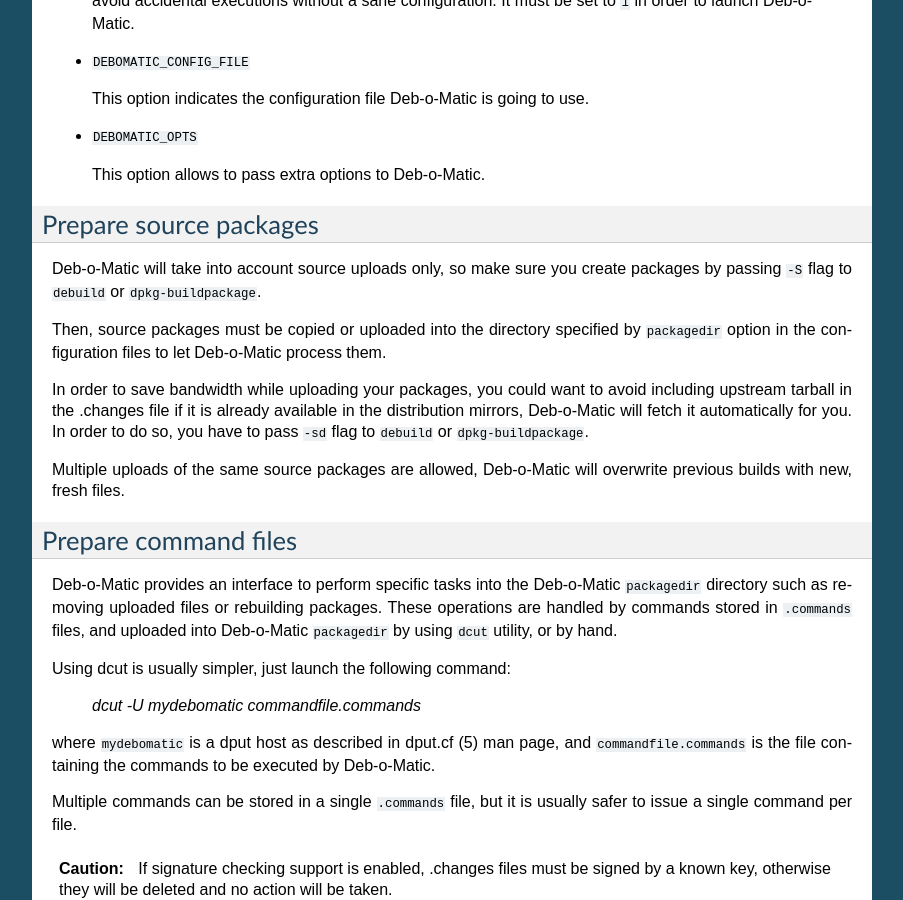
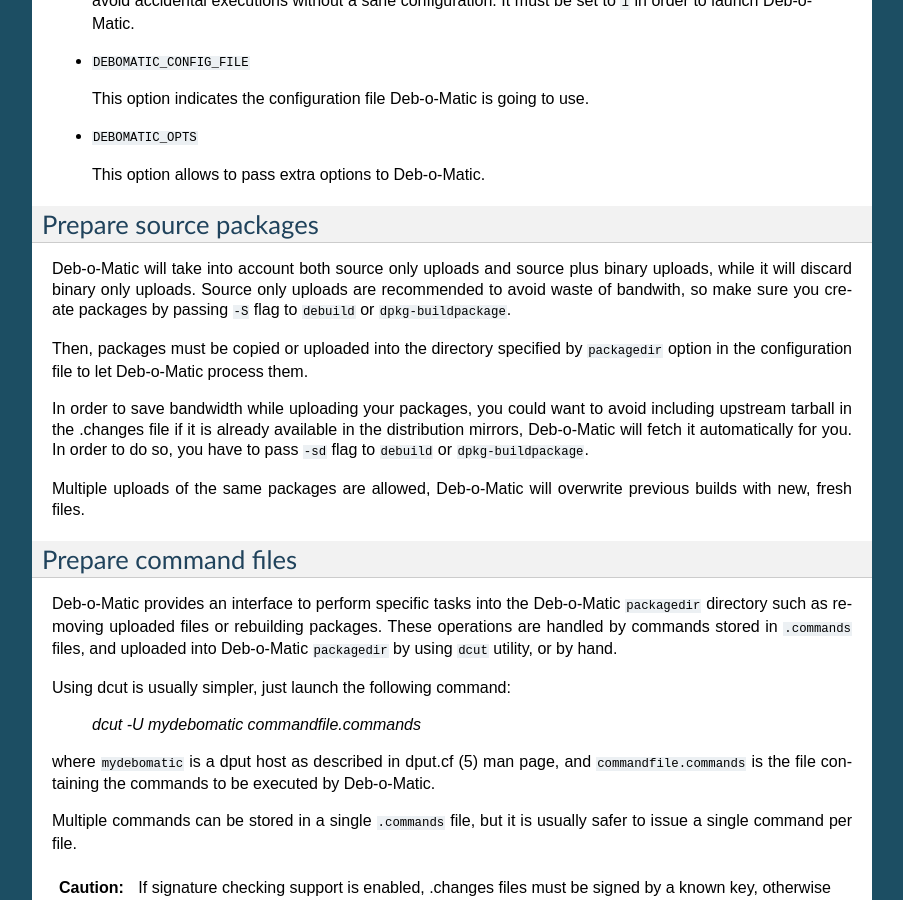
Before and after one commit to debomatic/debomatic, a Sphinx documentation site: the page built from docs/index.rst, in a window 1280 px wide and 900 px high, scrolled down 7793 px. Shown: the whole window, without its empty margins (198-1101 px from the left). Built offline with Sphinx 7.4.7, drawn with Linux system fonts in a browser that asks for light colours.

Commit message:
Allow processing of $architecture.changes files

```diff
--- a/docs/index.rst
+++ b/docs/index.rst
@@ -466,11 +466,13 @@
 Prepare source packages
 =======================
 
-Deb-o-Matic will take into account source uploads only, so make sure you create
-packages by passing ``-S`` flag to ``debuild`` or ``dpkg-buildpackage``.
+Deb-o-Matic will take into account both source only uploads and source plus
+binary uploads, while it will discard binary only uploads. Source only uploads
+are recommended to avoid waste of bandwith, so make sure you create packages by
+passing ``-S`` flag to ``debuild`` or ``dpkg-buildpackage``.
 
-Then, source packages must be copied or uploaded into the directory specified
-by ``packagedir`` option in the configuration files to let Deb-o-Matic process
+Then, packages must be copied or uploaded into the directory specified by
+``packagedir`` option in the configuration file to let Deb-o-Matic process
 them.
 
 In order to save bandwidth while uploading your packages, you could want to
```
Also changed, not shown: other parts of docs/index.rst (+2 -2 lines), 2 other files.
